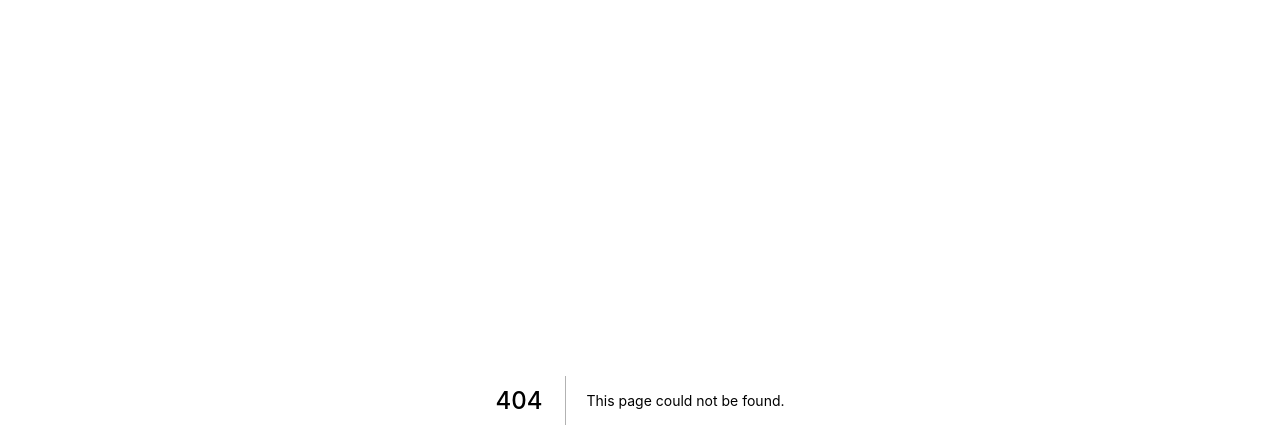
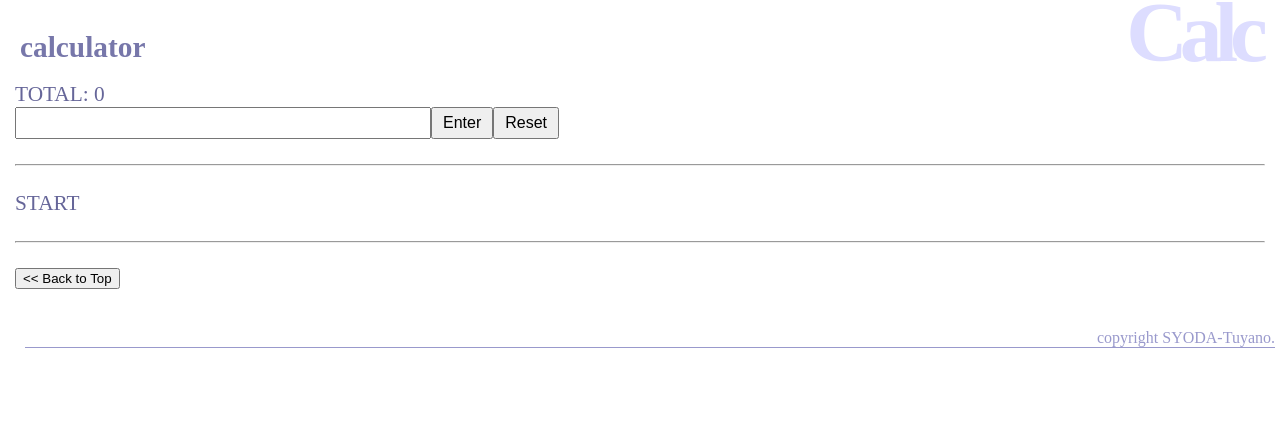
Before and after one commit to bmstyojaop/next_app, a Next.js app: page /calc in a window 1280 px wide. Before the commit this address had no page. Shown: the top 448 px of the page. Built offline with nearby package versions, Linux system fonts and the light colour scheme.

Commit message:
メモアプリの完成

```diff
--- /dev/null
+++ b/components/Calc.js
@@ -0,0 +1,80 @@
+import React, {Component} from 'react'
+import { connect } from 'react-redux'
+
+
+class Calc extends Component {
+  style = {
+    fontSize:"12pt",
+    padding:"5px 10px"
+  }
+
+  constructor(props) {
+    super(props);
+    this.state = {
+      input: '',
+    };
+    this.onChange = this.onChange.bind(this);
+    this.onKeyPress = this.onKeyPress.bind(this);
+    this.doAction = this.doAction.bind(this);
+    this.reset = this.reset.bind(this);
+  }
+
+
+  onChange(e){
+    this.setState({
+      input: e.target.value
+    });
+  }
+
+  onKeyPress(e){
+    if (event.keyCode == 13) {
+      this.doAction(e);
+    }
+  }
+
+  doAction(e){
+    this.setState({
+      input: '',
+    });
+    return this.props.dispatch({ type:'ENTER',
+      value:this.state.input });
+  }
+
+  reset() {
+    this.setState({
+      input: '',
+    });
+    return this.props.dispatch({ type:'RESET' });
+  }
+
+  render () {
+    let result = [];
+    let n = this.props.data.length;
+    for(let i = 0;i < n;i++){
+      result.push(<tr key={i}>
+        <th>{this.props.data[i]}</th>
+        <td>{this.props.number[i]}</td>
+      </tr>);
+    }
+    return (
+      <div>
+        <p>TOTAL: {this.props.result}</p>
+        <input type="text" style={this.style} size="40"
+          value={this.state.input}
+          onChange={this.onChange} onKeyPress={this.onKeyPress} />
+        <button style={this.style} onClick={this.doAction}>
+          Enter</button>
+        <button style={this.style} onClick={this.reset}>
+          Reset</button>
+          <hr />
+          <table>
+            <tbody>{result}</tbody>
+          </table>
+          <p>{this.props.message}</p>
+      </div>
+    )
+  }
+}
+
+Calc = connect((state)=> state)(Calc);
+export default Calc;
--- /dev/null
+++ b/pages/calc.js
@@ -0,0 +1,16 @@
+import Link from 'next/link';
+import Layout from '../components/Layout';
+import Calc from '../components/Calc';
+
+
+export default () =>(
+  <Layout header="Calc" title="calculator">
+    <Calc />
+    <hr />
+    <div>
+      <Link href="/">
+        <button>&lt;&lt; Back to Top</button>
+      </Link>
+    </div>
+    </Layout>
+);
--- a/pages/index.js
+++ b/pages/index.js
@@ -7,8 +7,9 @@
   <Layout header="Next" title="Top page.">
     <Counter/>
     <hr/>
-    <Link href="./other"><button>
+    <Link href="./calc"><button>
       go to Other &gt;&gt;
     </button></Link>
+    {/* <Link></Link> */}
   </Layout>
 );
--- a/static/Style.js
+++ b/static/Style.js
@@ -39,5 +39,26 @@
       color:#669;
       font-size:16pt;
     }
-
-`}</style>
+  hr {
+    margin:25px 0px;
+  }
+  tr {
+    margin:0px;
+  }
+  th {
+    font-size:14pt;
+    font-weight:plain;
+    text-align:left;
+    padding:0px 20px;
+    margin:0px;
+    border-bottom:1px solid gray;
+  }
+  td {
+    font-size:14pt;
+    font-weight:plain;
+    text-align:right;
+    padding:0px 20px;
+    margin:0px;
+    border-bottom:1px solid gray;
+  }
+`}</style>;
--- a/store.js
+++ b/store.js
@@ -1,40 +1,50 @@
-import { createStore, applyMiddleware } from 'redux';
-import thunkMiddleware from 'redux-thunk';
+import { createStore, applyMiddleware } from 'redux'
+import thunkMiddleware from 'redux-thunk'
 
 
-// ステート初期値
+// ステート初期化
 const initial = {
   message:'START',
-  count: 0
+  data:[],
+  number:[],
+  result:0
 }
 
 
 // レデューサー
-function counterReducer (state = initial, action) {
+function calcReducer(state = initial, action) {
   switch (action.type) {
-    case 'INCREMENT':
+    // 計算実行
+    case 'ENTER':
+      let data2 = state.data.slice();
+      let s = action.value;
+      data2.unshift(s);
+      let num = s.replace(/[^0-9]/g,"");
+      let number2 = state.number.slice();
+      number2.unshift(num);
+      let result = (state.result * 1) + (num * 1);
       return {
-        message: 'INCREMENT',
-        count: state.count + 1
+        message:'ENTER',
+        data:data2,
+        number:number2,
+        result:result
       };
-    case 'DECREMENT':
-      return {
-        message: 'DECREMENT',
-        count: state.count - 1
-      };
+    // リセット
     case 'RESET':
       return {
-        message: 'RESET',
-        count: initial.count
+        message:'RESET',
+        data:[],
+        number:[],
+        result:0
       };
+    // デフォルト
     default:
       return state;
   }
 }
 
-
-// initStore関数（redux-store.jsで必要）
+// initStore関数
 export function initStore(state = initial) {
-  return createStore(counterReducer, state,
+  return createStore(calcReducer, state,
     applyMiddleware(thunkMiddleware))
 }
```
